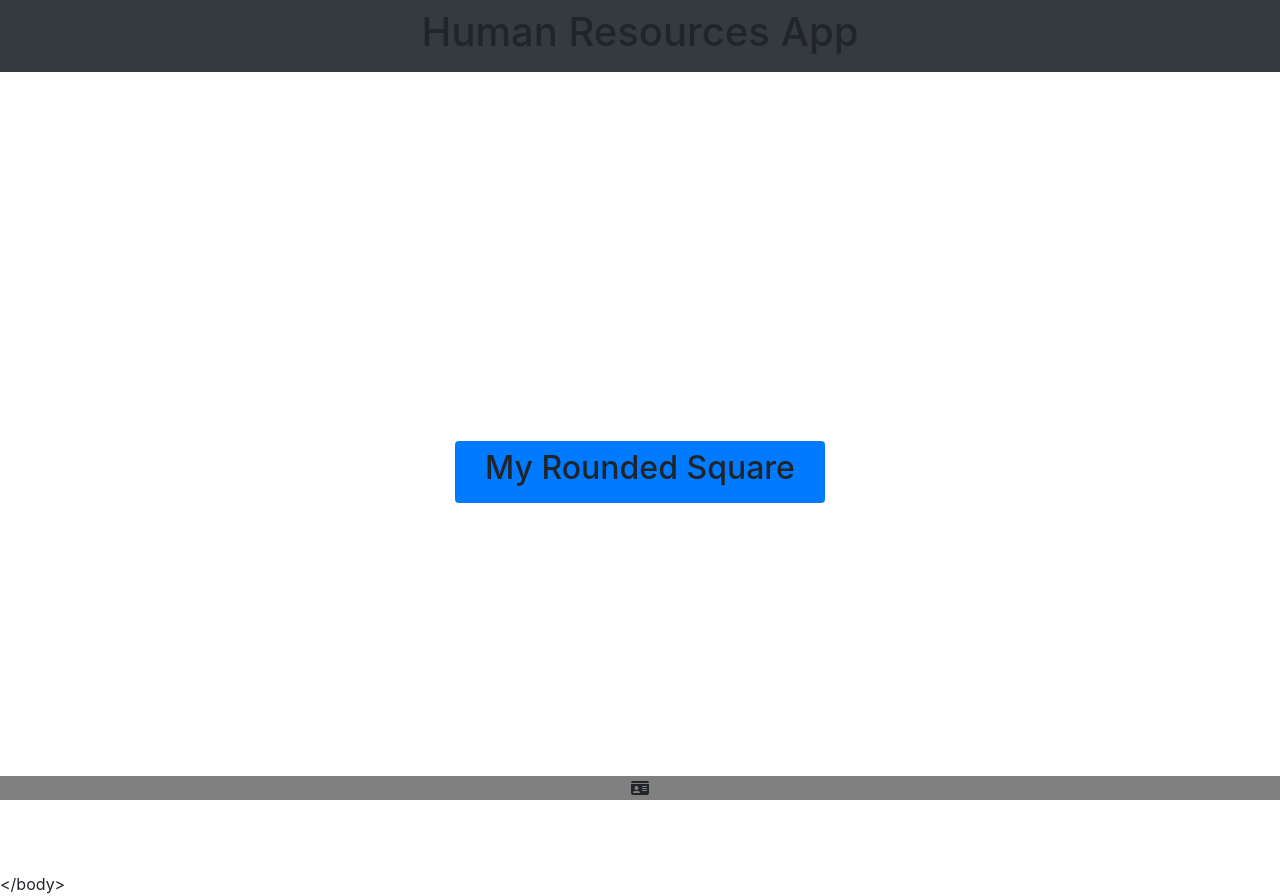
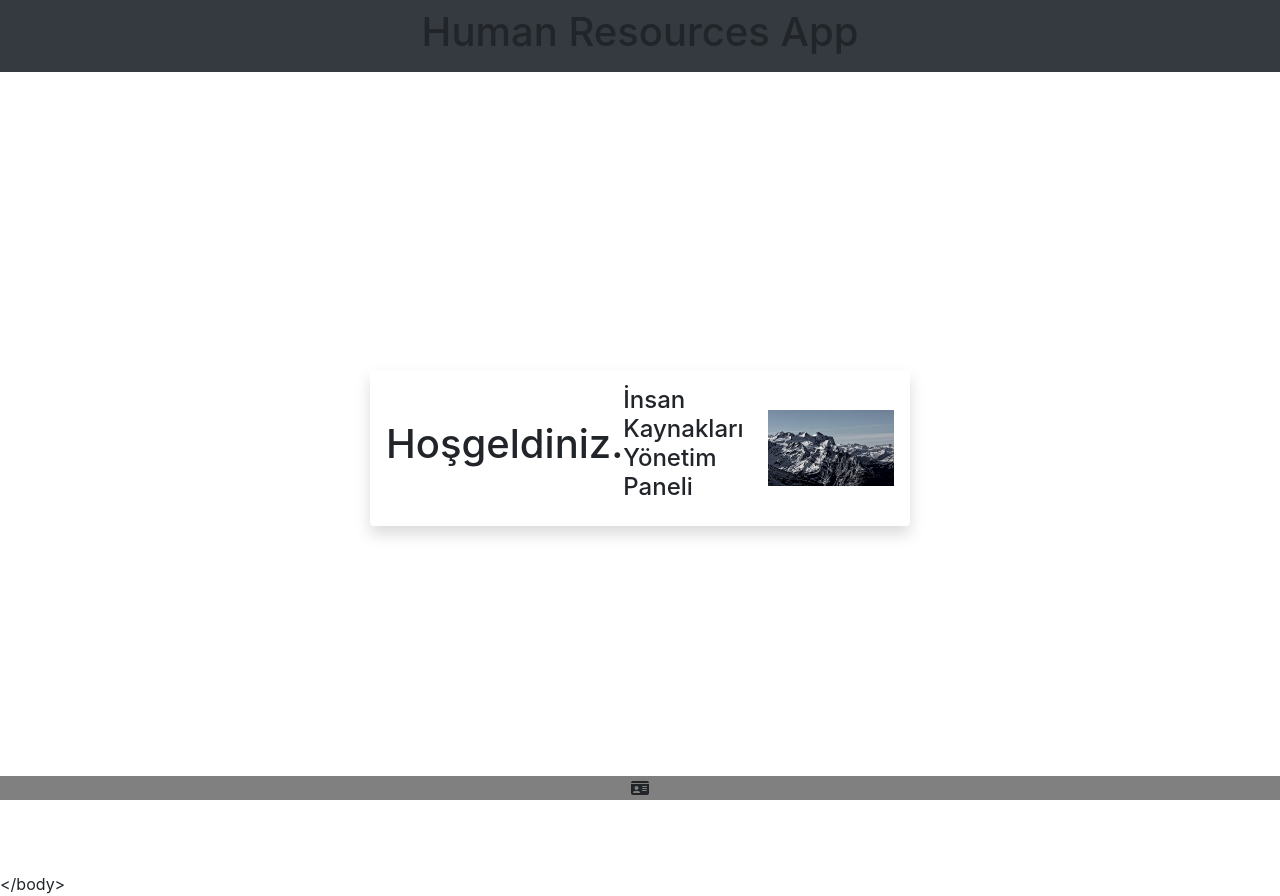
Before and after one commit to berkkosal/hr-management, a React (Create React App) app in the folder frontend/: page / in a window 1280 px wide. Built offline with nearby package versions, Linux system fonts and the light colour scheme.

Commit message:
homepage

```diff
--- a/frontend/src/pages/HomePage/HomePage.css
+++ b/frontend/src/pages/HomePage/HomePage.css
@@ -0,0 +1,10 @@
+.container {
+    height: 100vh; /* Ekran yüksekliği kadar olacak */
+    display: flex;
+    justify-content: center;
+    align-items: center;
+}
+
+.row {
+    width: 100%;
+}
--- a/frontend/src/pages/HomePage/HomePage.js
+++ b/frontend/src/pages/HomePage/HomePage.js
@@ -1,24 +1,31 @@
-import React from 'react'
+import React from 'react';
 import { homepageContent } from '../../utils/Content';
+import "./HomePage.css";
 
 const {
     Mountains,
     Soybeans,
     Trees,
-
-} = homepageContent
-
+    Clouds,
+    title,
+    subtitle
+} = homepageContent;
 
 export default function HomePage() {
     return (
         <div className="container">
-            <div className="row justify-content-center align-items-center vh-100">
-                <div className="col-4 rounded bg-primary p-2 text-center">
+            <div className="row align-items-center justify-content-center">
+                <div className="col-lg-6 col-md-8 col-sm-10 col-12 shadow p-3 mb-5 bg-white rounded">
+                    <div className="d-flex justify-content-center align-items-center">
+                    <h1>{title}</h1>
+                            <h4>{subtitle}</h4>
+                        <div className="ml-4">
 
-                    <h2>My Rounded Square</h2>
+                            <img src={Mountains} className="img-fluid" alt="Mountains" />
+                        </div>
+                    </div>
                 </div>
-
             </div>
         </div>
-    )
+    );
 }
--- a/frontend/src/utils/Content.js
+++ b/frontend/src/utils/Content.js
@@ -17,5 +17,7 @@ export const homepageContent = {
     Mountains,
     Soybeans,
     Trees,
-    Clouds
+    Clouds,
+    title:"Hoşgeldiniz.",
+    subtitle:"İnsan Kaynakları Yönetim Paneli"
 }
```
